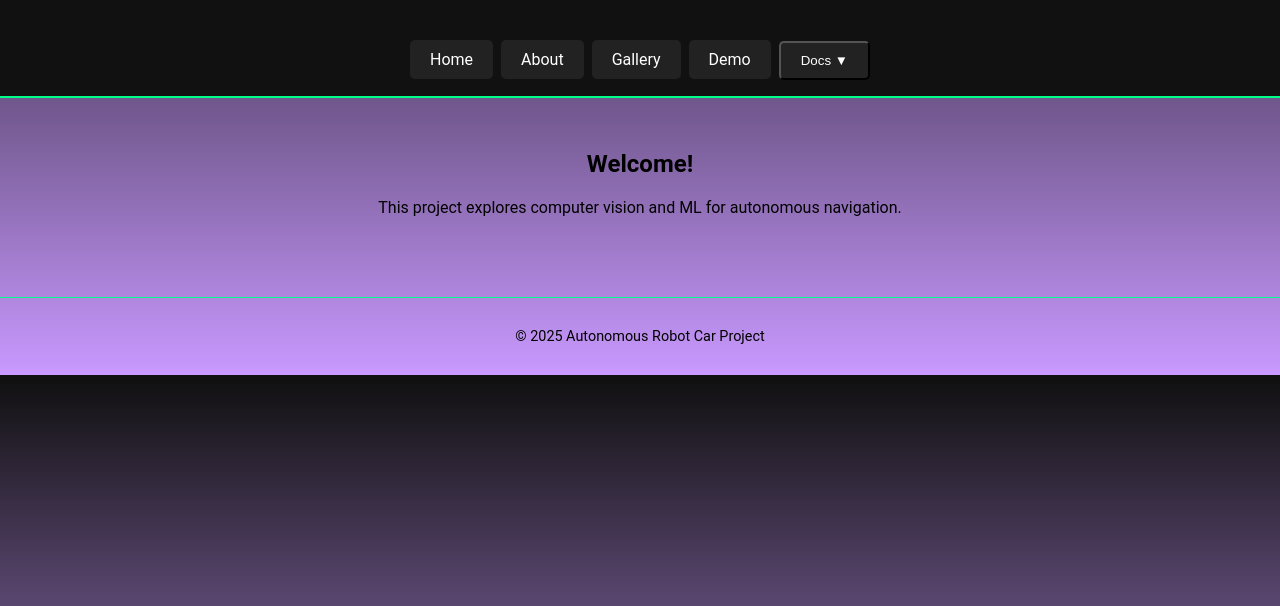
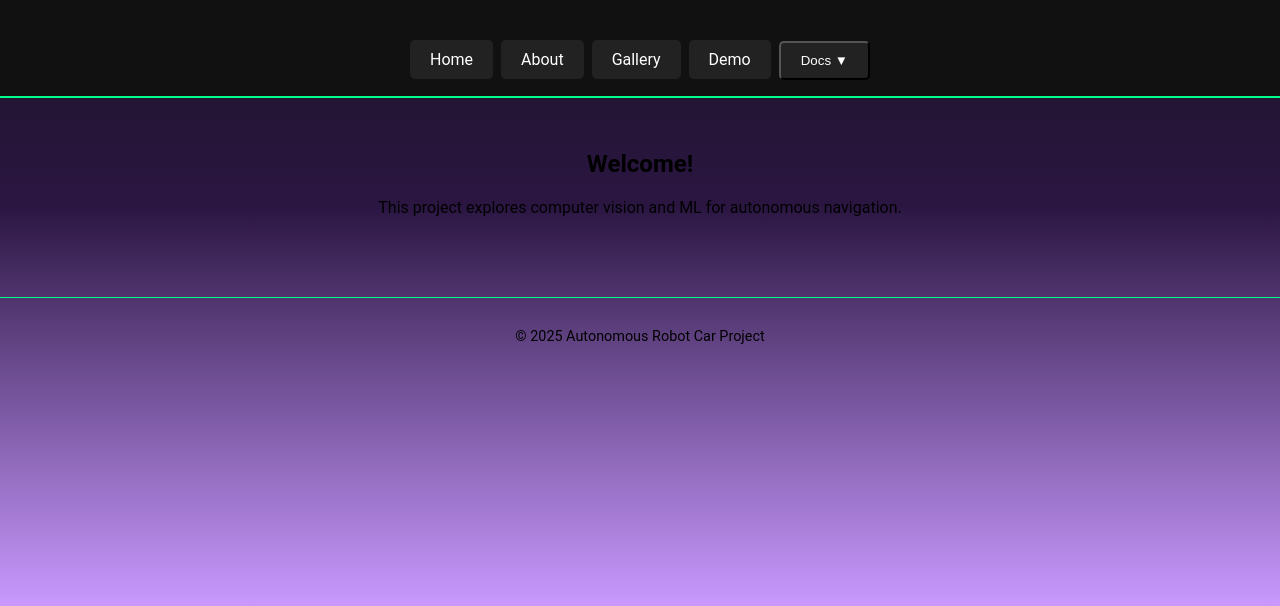
Before and after one commit to alyssiamar/autonomous-robot-car, a plain HTML site: page docs/index.html in a window 1280 px wide. Shown: the part 194-800 px from the top of the page. Drawn offline with Linux system fonts and the light colour scheme.

Commit message:
Update styles.css

```diff
--- a/docs/styles.css
+++ b/docs/styles.css
@@ -2,7 +2,8 @@
 body {
   margin: 0;
   font-family: 'Roboto', sans-serif;
-  background: linear-gradient(to bottom, #0f0f0f, #c999ff);
+  background: linear-gradient(to bottom, #0f0f0f, #2b1642, #c999ff);
+  height: 100vh;
   overflow-x: hidden;
 }
 
```
